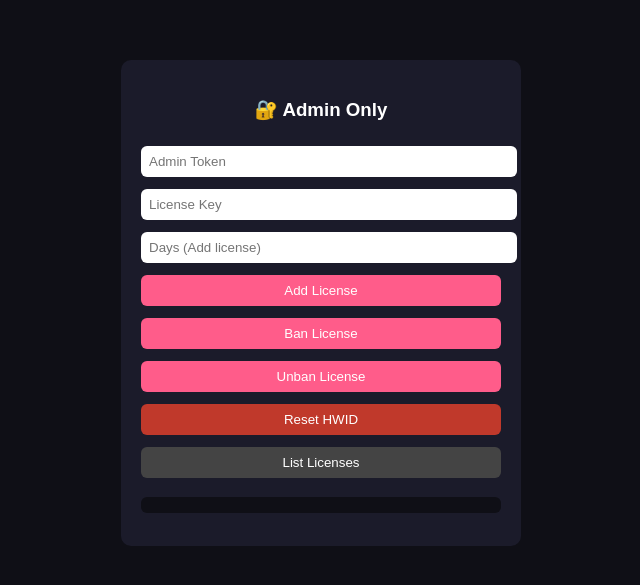
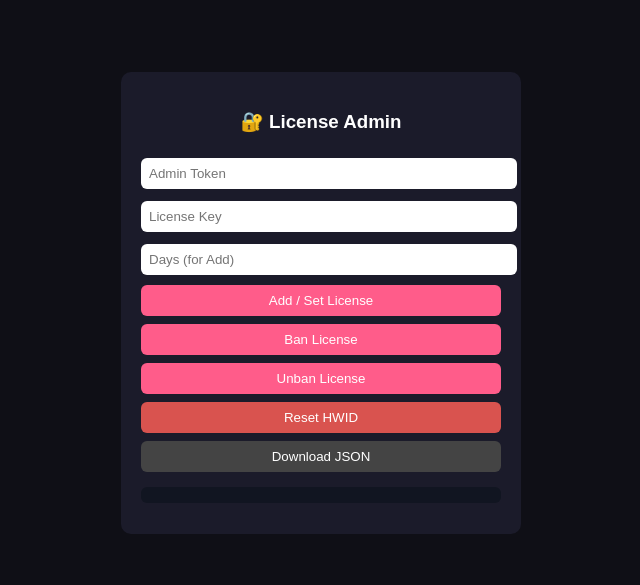
Before and after one commit to FakeHackers/ce-license-api, a website: page public/admin/index.html in a window 1280 px wide. Shown: the part 105-690 px from the top of the page, without its empty margins (319-959 px from the left). Drawn offline with Linux system fonts and the light colour scheme.

Commit message:
intinya uodate

```diff
--- a/public/admin/index.html
+++ b/public/admin/index.html
@@ -2,7 +2,7 @@
 <html>
 <head>
   <meta charset="utf-8">
-  <title>What Are You Doing?</title>
+  <title>License Admin</title>
   <style>
     body {
       background:#0f0f16;
@@ -11,7 +11,7 @@
       justify-content:center;
       align-items:center;
       height:100vh;
-      font-family:Arial;
+      font-family:Arial, sans-serif;
     }
     .box {
       background:#1b1b2a;
@@ -29,7 +29,7 @@
     }
     button {
       width:100%;
-      margin:6px 0;
+      margin:4px 0;
       padding:8px;
       border:none;
       border-radius:6px;
@@ -37,32 +37,38 @@
       color:white;
       cursor:pointer;
     }
-    button.gray { background:#444; }
-    button.red { background:#c0392b; }
+    button.gray {
+      background:#444;
+    }
+    button.red {
+      background:#d9534f;
+    }
     pre {
       text-align:left;
-      background:#0f0f16;
+      background:#111521;
       padding:8px;
       border-radius:6px;
-      max-height:150px;
+      max-height:200px;
       overflow:auto;
+      font-size:11px;
     }
   </style>
 </head>
 <body>
 
 <div class="box">
-  <h3>🔐 Admin Only</h3>
+  <h3>🔐 License Admin</h3>
 
   <input id="token" type="password" placeholder="Admin Token">
+
   <input id="key" placeholder="License Key">
-  <input id="days" type="number" placeholder="Days (Add license)">
+  <input id="days" type="number" placeholder="Days (for Add)">
 
-  <button onclick="add()">Add License</button>
+  <button onclick="addLic()">Add / Set License</button>
   <button onclick="ban()">Ban License</button>
   <button onclick="unban()">Unban License</button>
   <button class="red" onclick="resetHwid()">Reset HWID</button>
-  <button class="gray" onclick="list()">List Licenses</button>
+  <button class="gray" onclick="backup()">Download JSON</button>
 
   <pre id="out"></pre>
 </div>
```
